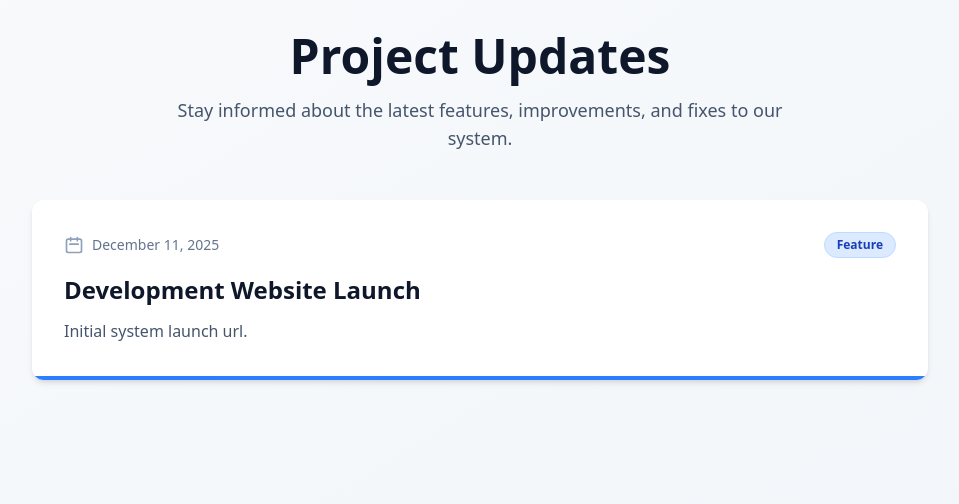
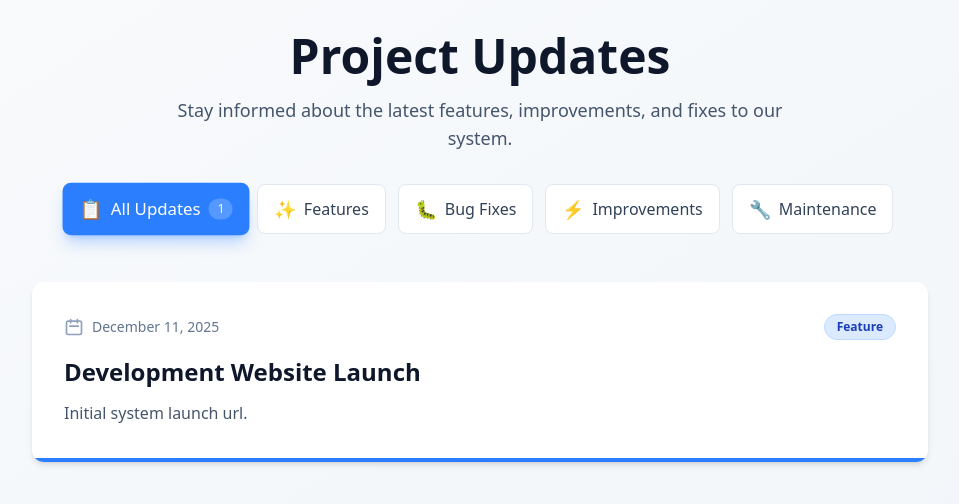
Before and after one commit to KayviaHarriott/chair-share, a React (Vite) app: page /updates in a window 1280 px wide. Shown: the top 504 px of the page, without its empty margins (160-1119 px from the left). Built offline with nearby package versions, Linux system fonts and the light colour scheme.

Commit message:
feat(updates): add filter buttons for update types with count badges

```diff
--- a/src/pages/Updates.tsx
+++ b/src/pages/Updates.tsx
@@ -1,7 +1,19 @@
 // Update History - Add new updates to the top of this array
 import { UPDATES } from "../assets/UpdatesData";
+import { useState } from "react";
 
 export const Updates = () => {
+  const [selectedFilter, setSelectedFilter] = useState<string>("all");
+
+  // Filter buttons configuration
+  const filters = [
+    { id: "all", label: "All Updates", icon: "📋" },
+    { id: "feature", label: "Features", icon: "✨" },
+    { id: "bugfix", label: "Bug Fixes", icon: "🐛" },
+    { id: "improvement", label: "Improvements", icon: "⚡" },
+    { id: "maintenance", label: "Maintenance", icon: "🔧" },
+  ];
+
   const getTypeColor = (type: string) => {
     switch (type) {
       case "feature":
@@ -26,22 +38,53 @@ export const Updates = () => {
     });
   };
 
-  // Sort updates by date (newest first)
-  const sortedUpdates = [...UPDATES].sort((a, b) => {
-    return new Date(b.date).getTime() - new Date(a.date).getTime();
-  });
+  // Sort updates by date (newest first) and filter by type
+  const sortedUpdates = [...UPDATES]
+    .filter((update) => selectedFilter === "all" || update.type === selectedFilter)
+    .sort((a, b) => {
+      return new Date(b.date).getTime() - new Date(a.date).getTime();
+    });
 
   return (
     <div className="min-h-screen bg-gradient-to-br from-slate-50 to-slate-100 py-8 px-4 sm:px-6 lg:px-8">
       <div className="max-w-4xl mx-auto">
         {/* Header */}
-        <div className="text-center mb-12">
+        <div className="text-center mb-8">
           <h1 className="text-4xl sm:text-5xl font-bold text-slate-900 mb-4">
             Project Updates
           </h1>
           <p className="text-lg text-slate-600 max-w-2xl mx-auto">
             Stay informed about the latest features, improvements, and fixes to our system.
           </p>
+        </div>
+
+        {/* Filter Buttons */}
+        <div className="mb-12">
+          <div className="flex flex-wrap justify-center gap-3">
+            {filters.map((filter) => (
+              <button
+                key={filter.id}
+                onClick={() => setSelectedFilter(filter.id)}
+                className={`
+                  inline-flex items-center gap-2 px-4 py-2.5 rounded-lg font-medium
+                  transition-all duration-200 ease-in-out
+                  ${
+                    selectedFilter === filter.id
+                      ? "bg-blue-500 text-white shadow-lg shadow-blue-500/30 scale-105"
+                      : "bg-white text-slate-700 hover:bg-slate-50 hover:shadow-md border border-slate-200"
+                  }
+                `}
+              >
+                <span className="text-lg">{filter.icon}</span>
+                <span className="text-sm sm:text-base">{filter.label}</span>
+                {selectedFilter === filter.id && (
+                  <span className="bg-white/20 text-white text-xs px-2 py-0.5 rounded-full">
+                    {sortedUpdates.length}
+                  </span>
+                )}
+              </button>
+            ))}
+          </div>
         </div>
 
         {/* Updates Timeline */}
@@ -118,8 +161,8 @@ export const Updates = () => {
           </div>
         </div>
 
-        {/* Empty State (when no updates) */}
-        {UPDATES.length === 0 && (
+        {/* Empty State (when no updates or filtered results) */}
+        {sortedUpdates.length === 0 && (
           <div className="text-center py-16">
             <svg
               className="mx-auto h-16 w-16 text-slate-400 mb-4"
@@ -135,9 +178,13 @@ export const Updates = () => {
               />
             </svg>
             <h3 className="text-xl font-semibold text-slate-900 mb-2">
-              No updates yet
+              {selectedFilter === "all" ? "No updates yet" : `No ${selectedFilter} updates`}
             </h3>
-            <p className="text-slate-600">Check back soon for project updates!</p>
+            <p className="text-slate-600">
+              {selectedFilter === "all"
+                ? "Check back soon for project updates!"
+                : "Try selecting a different filter to see more updates."}
+            </p>
           </div>
         )}
       </div>
```
